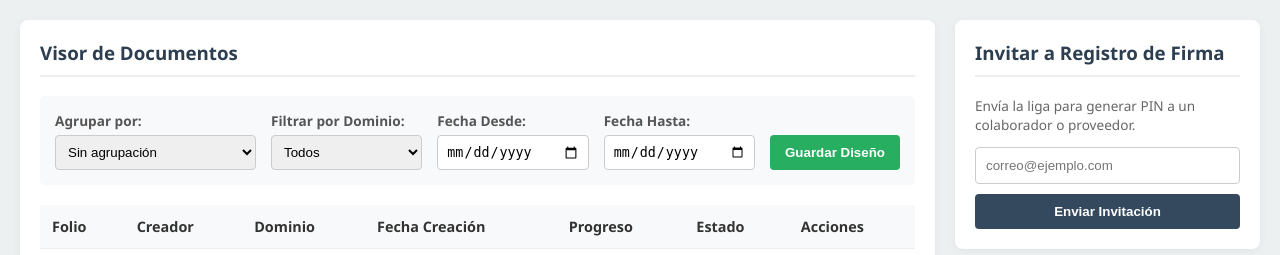
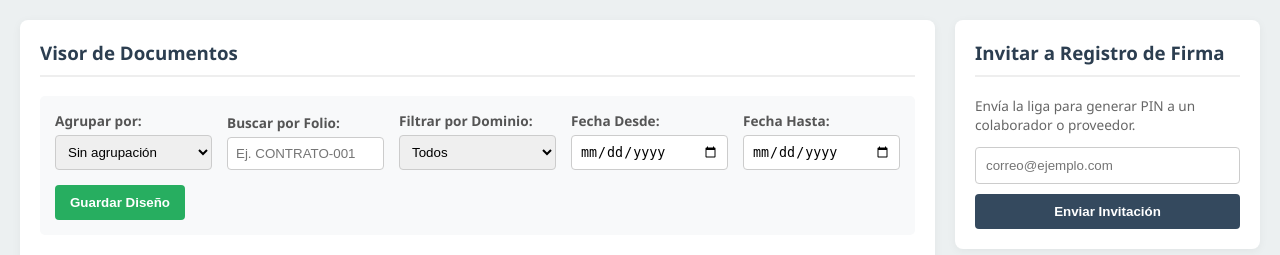
Before and after one commit to Raloy-Lubricantes-S-A-de-C-V/DEV108, a Django app: template motor_firmas/templates/motor_firmas/admin_dashboard.html in a window 1280 px wide. Shown: the part 83-338 px from the top of the page. Run offline with Django 3.2, Linux system fonts and the light colour scheme; the template is opened without the code that fills it, so the values that code supplies are empty.

Commit message:
[UPLOAD] Cambios al sistema

```diff
--- a/motor_firmas/templates/motor_firmas/admin_dashboard.html
+++ b/motor_firmas/templates/motor_firmas/admin_dashboard.html
@@ -14,8 +14,8 @@
         .card h3 { margin-top: 0; color: #2c3e50; border-bottom: 2px solid #eee; padding-bottom: 10px; }
 
         /* Controles de filtro */
-        .controls { display: flex; gap: 15px; margin-bottom: 20px; background: #f8f9fa; padding: 15px; border-radius: 5px; align-items: flex-end;}
-        .control-group { display: flex; flex-direction: column; flex: 1; }
+        .controls { display: flex; gap: 15px; margin-bottom: 20px; background: #f8f9fa; padding: 15px; border-radius: 5px; align-items: flex-end; flex-wrap: wrap;}
+        .control-group { display: flex; flex-direction: column; flex: 1; min-width: 150px; }
         .control-group label { font-size: 0.85rem; font-weight: bold; margin-bottom: 5px; color: #555;}
         .control-group select, .control-group input { padding: 8px; border: 1px solid #ccc; border-radius: 4px; }
         .btn-action { background: #3498db; color: white; border: none; padding: 10px 15px; border-radius: 4px; cursor: pointer; font-weight: bold;}
@@ -63,7 +63,12 @@
                         <option value="none">Sin agrupación</option>
                         <option value="dominio">Dominio Empresarial</option>
                         <option value="owner_email">Usuario Específico (Dueño)</option>
+                        <option value="reference_id">Folio de Documento</option>
                     </select>
+                </div>
+                <div class="control-group">
+                    <label>Buscar por Folio:</label>
+                    <input type="text" id="filFolio" placeholder="Ej. CONTRATO-001">
                 </div>
                 <div class="control-group">
                     <label>Filtrar por Dominio:</label>
@@ -77,7 +82,7 @@
                     <label>Fecha Hasta:</label>
                     <input type="date" id="filFechaFin">
                 </div>
-                <button class="btn-action btn-save" onclick="guardarDiseno()">Guardar Diseño</button>
+                <button class="btn-action btn-save" onclick="guardarDiseno()" style="height: 35px; align-self: flex-end;">Guardar Diseño</button>
             </div>
 
             <table id="docTable">
@@ -121,6 +126,7 @@
 
     const tableBody = document.getElementById('tableBody');
     const selGroup = document.getElementById('selGroup');
+    const filFolio = document.getElementById('filFolio');
     const filDominio = document.getElementById('filDominio');
     const filFechaIni = document.getElementById('filFechaIni');
     const filFechaFin = document.getElementById('filFechaFin');
@@ -136,12 +142,16 @@
 
         // Aplicar configuración guardada si existe
         if(savedConfig.group) selGroup.value = savedConfig.group;
+        if(savedConfig.filFolio) filFolio.value = savedConfig.filFolio;
         if(savedConfig.filDominio) filDominio.value = savedConfig.filDominio;
         if(savedConfig.filFechaIni) filFechaIni.value = savedConfig.filFechaIni;
         if(savedConfig.filFechaFin) filFechaFin.value = savedConfig.filFechaFin;
 
         // Escuchar cambios
         [selGroup, filDominio, filFechaIni, filFechaFin].forEach(el => el.addEventListener('change', renderTable));
+
+        // Escuchar cambios en tiempo real mientras se escribe en el folio
+        filFolio.addEventListener('keyup', renderTable);
 
         renderTable();
     }
@@ -150,10 +160,12 @@
         let docs = [...rawData];
 
         // 1. Filtrar
+        const fFolio = filFolio.value.toLowerCase();
         const fDom = filDominio.value;
         const fIni = filFechaIni.value;
         const fFin = filFechaFin.value;
 
+        if(fFolio) docs = docs.filter(d => d.reference_id.toLowerCase().includes(fFolio));
         if(fDom !== 'all') docs = docs.filter(d => d.dominio === fDom);
         if(fIni) docs = docs.filter(d => d.fecha.split(' ')[0] >= fIni);
         if(fFin) docs = docs.filter(d => d.fecha.split(' ')[0] <= fFin);
@@ -218,7 +230,6 @@
     function cancelarDoc(token) {
         if(confirm("ATENCIÓN: Cancelar el documento bloqueará la recolección de firmas de forma permanente. ¿Deseas continuar?")) {
             ejecutarAccion('cancelar_doc', { token: token }).then(() => {
-                // Actualizar la lista en vivo
                 const obj = rawData.find(d => d.token === token);
                 if(obj) obj.status = 'CANCELLED';
                 renderTable();
@@ -229,6 +240,7 @@
     function guardarDiseno() {
         const config = {
             group: selGroup.value,
+            filFolio: filFolio.value,
             filDominio: filDominio.value,
             filFechaIni: filFechaIni.value,
             filFechaFin: filFechaFin.value
```
